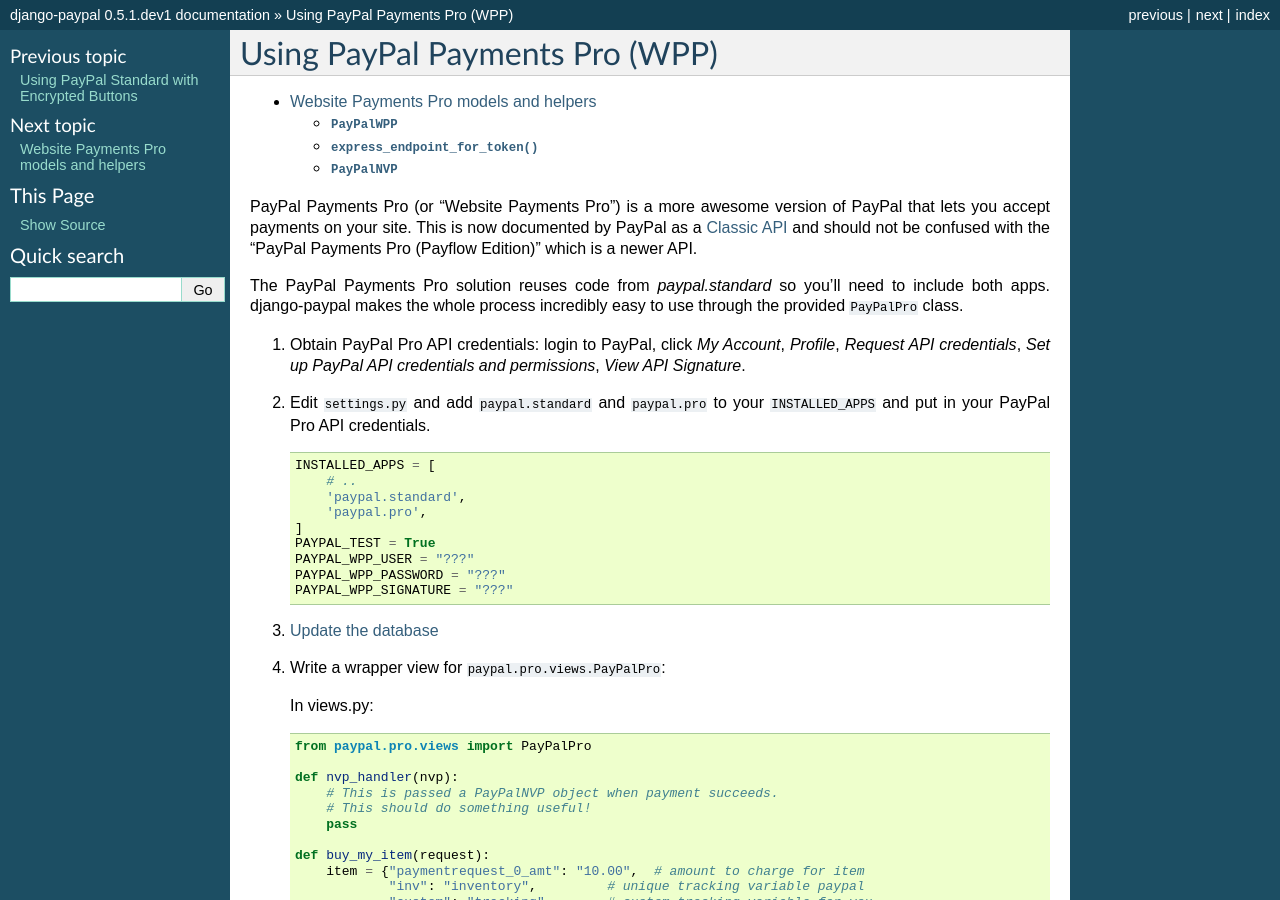
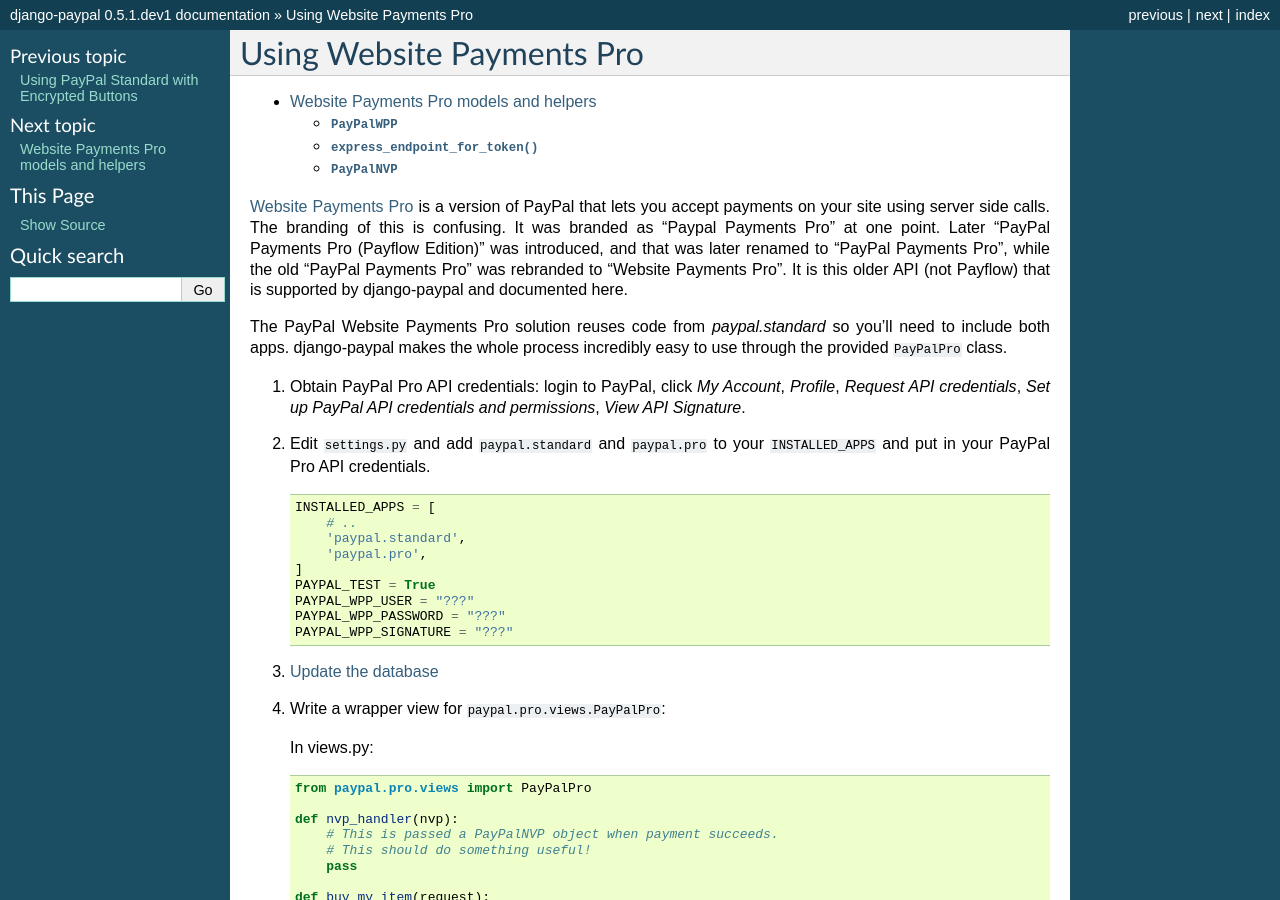
Before and after one commit to spookylukey/django-paypal, a Sphinx documentation site: the page built from docs/pro/index.rst, in a window 1280 px wide and 900 px high. Built offline with Sphinx 7.4.7, drawn with Linux system fonts in a browser that asks for light colours; some of the changed text lies outside the part shown.

Commit message:
Clearer docs about PPP/WPP

```diff
--- a/docs/pro/index.rst
+++ b/docs/pro/index.rst
@@ -1,5 +1,5 @@
-Using PayPal Payments Pro (WPP)
-===============================
+Using Website Payments Pro
+==========================
 
 
 .. toctree::
@@ -8,16 +8,18 @@
    detail
 
 
-PayPal Payments Pro (or "Website Payments Pro") is a more awesome version of
-PayPal that lets you accept payments on your site. This is now documented by
-PayPal as a `Classic API
-<https://developer.paypal.com/webapps/developer/docs/classic/products/>`_ and
-should not be confused with the "PayPal Payments Pro (Payflow Edition)" which is
-a newer API.
+`Website Payments Pro
+<https://developer.paypal.com/docs/classic/products/website-payments-pro/>`_ is
+a version of PayPal that lets you accept payments on your site using server side
+calls. The branding of this is confusing. It was branded as "Paypal Payments
+Pro" at one point. Later "PayPal Payments Pro (Payflow Edition)" was introduced,
+and that was later renamed to "PayPal Payments Pro", while the old "PayPal
+Payments Pro" was rebranded to "Website Payments Pro". It is this older API (not
+Payflow) that is supported by django-paypal and documented here.
 
-The PayPal Payments Pro solution reuses code from `paypal.standard` so you'll
-need to include both apps. django-paypal makes the whole process incredibly easy
-to use through the provided ``PayPalPro`` class.
+The PayPal Website Payments Pro solution reuses code from `paypal.standard` so
+you'll need to include both apps. django-paypal makes the whole process
+incredibly easy to use through the provided ``PayPalPro`` class.
 
 1. Obtain PayPal Pro API credentials: login to PayPal, click *My Account*,
    *Profile*, *Request API credentials*, *Set up PayPal API credentials and
```
